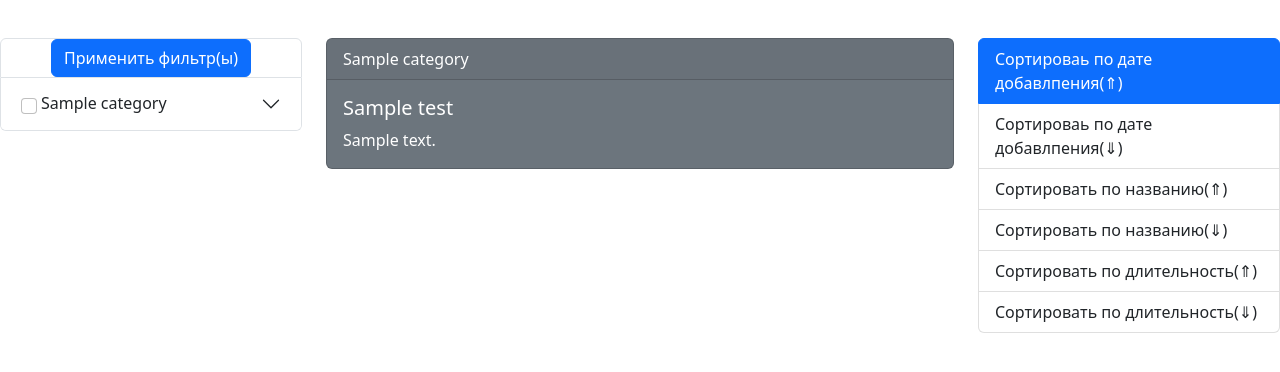
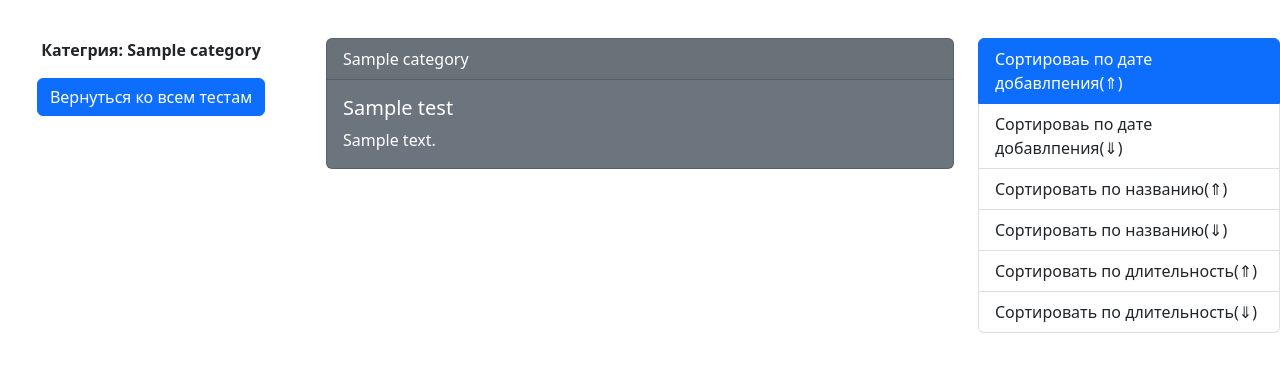
Before and after one commit to uevuu/testetique, a Django app: page /testetique/tests/category/1/ in a window 1280 px wide. Shown: the part 56-428 px from the top of the page. Run offline with Django 3.2, Linux system fonts and the light colour scheme; tables that the repository leaves empty hold one stand-in row (values such as "Sample post").

Commit message:
correct filtration

```diff
--- a/mysite/testik/templates/testik/category.html
+++ b/mysite/testik/templates/testik/category.html
@@ -4,7 +4,11 @@
 
 <main>
     {% block accordion %}
-    {% include 'inc/_accordion.html' %}
+    {% load testik_tags %}
+    <div align="center">
+        <p class="fw-semibold">Категрия: {{category}}</p>
+        <button class="btn btn-primary" onclick="history.back()">Вернуться ко всем тестам</button>
+    </div>
     {% endblock %}
 
     {% block content %}
```
